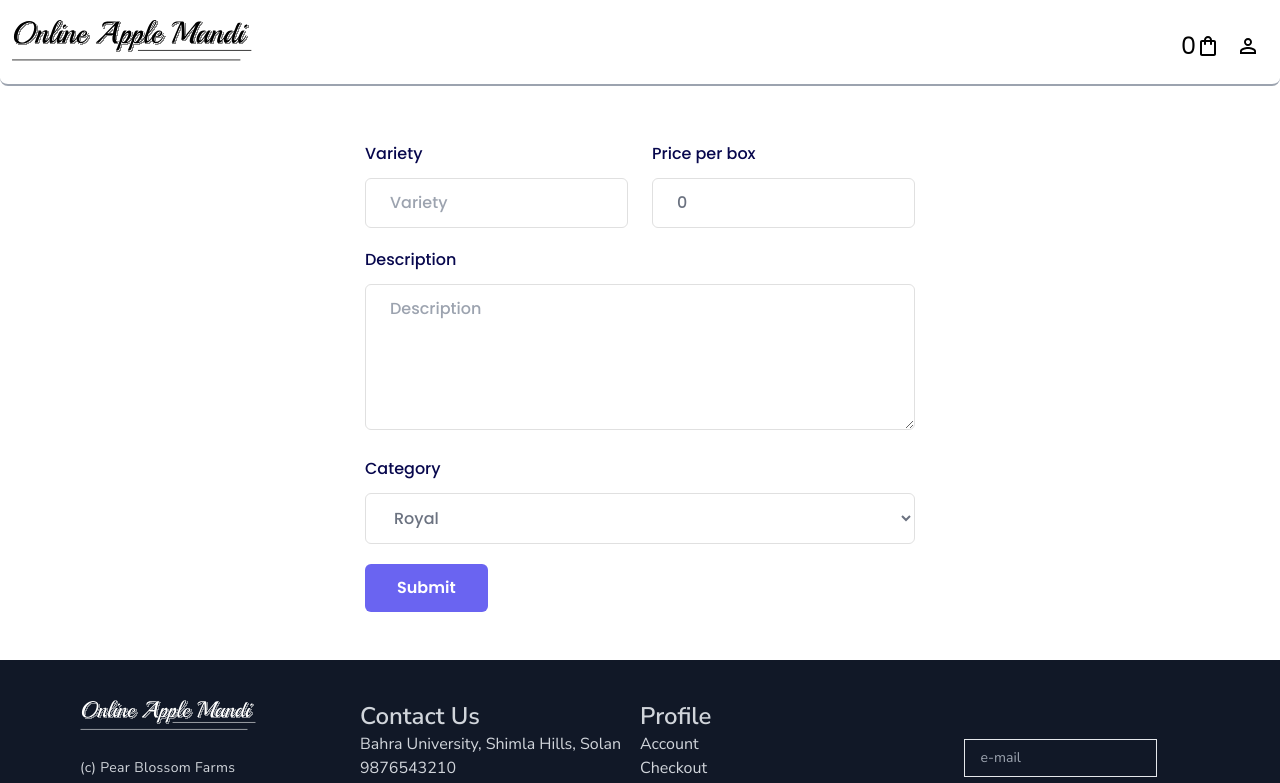
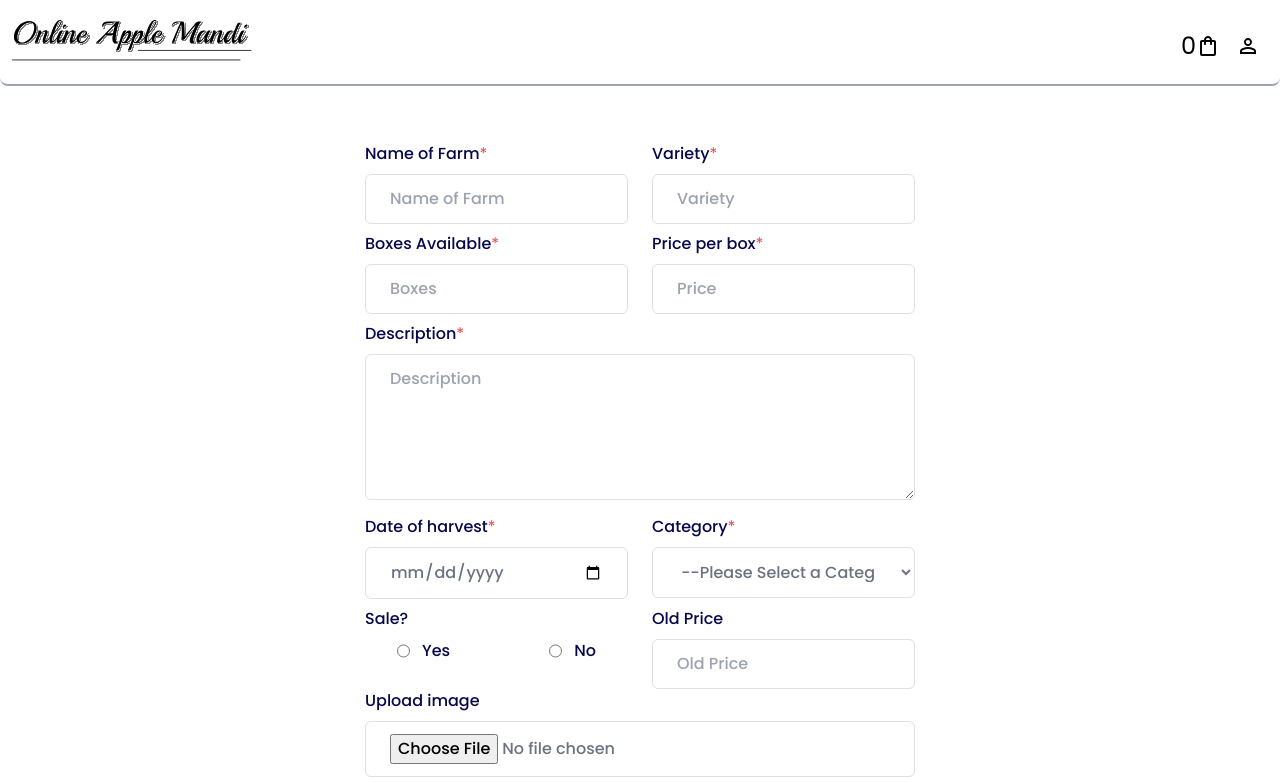
Before and after one commit to Blank333/AppleBids, a React (Create React App) app in the folder client/: page /addproduct in a window 1280 px wide. Shown: the top 783 px of the page. Built offline with nearby package versions, Linux system fonts and the light colour scheme.

Commit message:
UI changes Added options for setting old price and whether product is on sale

```diff
--- a/client/src/pages/AddProduct.js
+++ b/client/src/pages/AddProduct.js
@@ -3,31 +3,51 @@ import { collection, addDoc } from "firebase/firestore";
 import { db } from "../firebase.config";
 import { ToastContainer, toast } from "react-toastify";
 import { useNavigate } from "react-router-dom";
+import { useSelector } from "react-redux";
 
 const AddProduct = () => {
+  const userInfo = useSelector((state) => state.applebids.userInfo);
   const navigate = useNavigate();
   const [formData, setformData] = useState({
     title: "",
     description: "",
+    farm: "",
     price: 0,
+    boxes: 0,
     category: "",
+    DoH: "",
     isNew: false,
     oldPrice: 0,
+    uploadedBy: "",
   });
 
   const addProd = async (e) => {
     e.preventDefault();
-
+    if (
+      !document.forms["addProd"]["title"].value ||
+      !document.forms["addProd"]["description"].value ||
+      !document.forms["addProd"]["farm"].value ||
+      !document.forms["addProd"]["price"].value ||
+      !document.forms["addProd"]["category"].value ||
+      !document.forms["addProd"]["DoH"].value
+    ) {
+      toast.error("Please fill out the required fields!");
+      return false;
+    }
     try {
       const docRef = await addDoc(
         collection(db, "products"),
         {
           title: formData.title,
           description: formData.description,
+          farm: formData.farm,
           price: formData.price,
+          boxes: formData.boxes,
           category: formData.category,
+          DoH: formData.DoH,
           isNew: formData.isNew,
           oldPrice: formData.oldPrice,
+          uploadedBy: userInfo.name,
         },
         { merge: false }
       );
@@ -48,19 +68,45 @@ const AddProduct = () => {
   return (
     <div className='flex items-center justify-center p-12'>
       <div className='mx-auto w-full max-w-[550px]'>
-        <form action='/AddProduct' method='POST'>
+        <form action='/AddProduct' method='POST' name='addProd'>
           <div className='-mx-3 flex flex-wrap'>
             <div className='w-full px-3 sm:w-1/2'>
-              <div className='mb-5'>
+              <div className='mb-2'>
+                <div className='flex'>
                   <label
-                  for='title'
-                  className='mb-3 block text-base font-medium text-[#07074D]'
+                    htmlFor='farm'
+                    className='mb-2 block text-base font-medium text-[#07074D]'
+                  >
+                    Name of Farm
+                  </label>
+                  <span className='text-red-500 '>*</span>
+                </div>
+                <input
+                  type='text'
+                  required
+                  onChange={handleChange}
+                  name='farm'
+                  id='farm'
+                  placeholder='Name of Farm'
+                  className='w-full rounded-md border border-[#e0e0e0] bg-white py-3 px-6 text-base font-medium text-[#6B7280] outline-none focus:border-[#6A64F1] focus:shadow-md'
+                />
+              </div>
+            </div>
+
+            <div className='w-full px-3 sm:w-1/2'>
+              <div className='mb-2'>
+                <div className='flex'>
+                  <label
+                    htmlFor='title'
+                    className='mb-2 block text-base font-medium text-[#07074D]'
                   >
                     Variety
                   </label>
+                  <span className='text-red-500 '>*</span>
+                </div>
                 <input
                   type='text'
-                  value={formData.title}
+                  required
                   onChange={handleChange}
                   name='title'
                   id='title'
@@ -69,152 +115,217 @@ const AddProduct = () => {
                 />
               </div>
             </div>
+          </div>
+
+          <div className='-mx-3 flex flex-wrap'>
             <div className='w-full px-3 sm:w-1/2'>
-              <div className='mb-5'>
+              <div className='mb-2'>
+                <div className='flex'>
                   <label
-                  for='price'
-                  className='mb-3 block text-base font-medium text-[#07074D]'
+                    htmlFor='boxes'
+                    className='mb-2 block text-base font-medium text-[#07074D]'
+                  >
+                    Boxes Available
+                  </label>
+                  <span className='text-red-500 '>*</span>
+                </div>
+                <input
+                  type='number'
+                  name='boxes'
+                  id='boxes'
+                  required
+                  placeholder='Boxes'
+                  onChange={handleChange}
+                  className='w-full rounded-md border border-[#e0e0e0] bg-white py-3 px-6 text-base font-medium text-[#6B7280] outline-none focus:border-[#6A64F1] focus:shadow-md'
+                />
+              </div>
+            </div>
+
+            <div className='w-full px-3 sm:w-1/2'>
+              <div className='mb-2'>
+                <div className='flex'>
+                  <label
+                    htmlFor='price'
+                    className='mb-2 block text-base font-medium text-[#07074D]'
                   >
                     Price per box
                   </label>
+                  <span className='text-red-500 '>*</span>
+                </div>
+
                 <input
                   type='number'
                   name='price'
                   id='price'
+                  required
                   placeholder='Price'
-                  value={formData.price}
                   onChange={handleChange}
                   className='w-full rounded-md border border-[#e0e0e0] bg-white py-3 px-6 text-base font-medium text-[#6B7280] outline-none focus:border-[#6A64F1] focus:shadow-md'
                 />
               </div>
             </div>
           </div>
-          <div className='mb-5'>
+
+          <div className='mb-2'>
+            <div className='flex'>
               <label
-              for='description'
-              className='mb-3 block text-base font-medium text-[#07074D]'
+                htmlFor='description'
+                className='mb-2 block text-base font-medium text-[#07074D]'
               >
                 Description
               </label>
+              <span className='text-red-500 '>*</span>
+            </div>
             <textarea
               rows='5'
               name='description'
               id='description'
+              required
               placeholder='Description'
               value={formData.description}
               onChange={handleChange}
               className='w-full rounded-md border border-[#e0e0e0] bg-white py-3 px-6 text-base font-medium text-[#6B7280] outline-none focus:border-[#6A64F1] focus:shadow-md'
             />
           </div>
-          <div className='mb-5'>
+
+          <div className='-mx-3 flex flex-wrap'>
+            <div className='w-full px-3 sm:w-1/2'>
+              <div className='mb-2'>
+                <div className='flex'>
                   <label
-              for='category'
-              className='mb-3 block text-base font-medium text-[#07074D]'
+                    htmlFor='DoH'
+                    className='mb-2 block text-base font-medium text-[#07074D]'
+                  >
+                    Date of harvest
+                  </label>
+                  <span className='text-red-500 '>*</span>
+                </div>
+                <input
+                  type='date'
+                  name='DoH'
+                  id='DoH'
+                  required
+                  placeholder=''
+                  onChange={handleChange}
+                  className='w-full rounded-md border border-[#e0e0e0] bg-white py-3 px-6 text-base font-medium text-[#6B7280] outline-none focus:border-[#6A64F1] focus:shadow-md'
+                />
+              </div>
+            </div>
+
+            <div className='w-full px-3 sm:w-1/2 '>
+              <div className='flex'>
+                {" "}
+                <label
+                  htmlFor='category'
+                  className='mb-2 block text-base font-medium text-[#07074D]'
                 >
                   Category
                 </label>
+                <span className='text-red-500 '>*</span>
+              </div>
               <select
                 rows='5'
                 name='category'
                 id='category'
+                required
                 value={formData.category}
                 onChange={handleChange}
                 className='w-full rounded-md border border-[#e0e0e0] bg-white py-3 px-6 text-base font-medium text-[#6B7280] outline-none focus:border-[#6A64F1] focus:shadow-md'
               >
+                <option value=''>--Please Select a Category</option>
                 <option value='Royal'>Royal</option>
                 <option value='Golden'>Golden</option>
                 <option value='Crisp'>Crisp</option>
                 <option value='Tangy'>Tangy</option>
               </select>
             </div>
-
-          {/* <div class='mb-5'>
-            <label
-              for='guest'
-              class='mb-3 block text-base font-medium text-[#07074D]'
-            >
-              How many guest are you bringing?
-            </label>
-            <input
-              type='number'
-              name='guest'
-              id='guest'
-              placeholder='5'
-              min='0'
-              class='w-full appearance-none rounded-md border border-[#e0e0e0] bg-white py-3 px-6 text-base font-medium text-[#6B7280] outline-none focus:border-[#6A64F1] focus:shadow-md'
-            />
           </div>
 
-          <div class='-mx-3 flex flex-wrap'>
-            <div class='w-full px-3 sm:w-1/2'>
-              <div class='mb-5'>
+          <div className='-mx-3 flex flex-wrap'>
+            <div className='w-full px-3 sm:w-1/2'>
+              <div className='mb-2'>
+                <div className='flex'>
                   <label
-                  for='date'
-                  class='mb-3 block text-base font-medium text-[#07074D]'
+                    htmlFor='DoH'
+                    className='mb-2 block text-base font-medium text-[#07074D]'
                   >
-                  Date
+                    Sale?
                   </label>
-                <input
-                  type='date'
-                  name='date'
-                  id='date'
-                  class='w-full rounded-md border border-[#e0e0e0] bg-white py-3 px-6 text-base font-medium text-[#6B7280] outline-none focus:border-[#6A64F1] focus:shadow-md'
-                />
                 </div>
-            </div>
-            <div class='w-full px-3 sm:w-1/2'>
-              <div class='mb-5'>
-                <label
-                  for='time'
-                  class='mb-3 block text-base font-medium text-[#07074D]'
-                >
-                  Time
-                </label>
-                <input
-                  type='time'
-                  name='time'
-                  id='time'
-                  class='w-full rounded-md border border-[#e0e0e0] bg-white py-3 px-6 text-base font-medium text-[#6B7280] outline-none focus:border-[#6A64F1] focus:shadow-md'
-                />
-              </div>
-            </div>
-          </div>
-
-          <div class='mb-5'>
-            <label class='mb-3 block text-base font-medium text-[#07074D]'>
-              Are you coming to the event?
-            </label>
-            <div class='flex items-center space-x-6'>
-              <div class='flex items-center'>
+                <div className='flex justify-between px-8 items-center'>
+                  <div className='flex'>
                     <input
                       type='radio'
-                  name='radio1'
-                  id='radioButton1'
-                  class='h-5 w-5'
+                      name='isNew'
+                      id='isNew'
+                      placeholder=''
+                      onChange={handleChange}
+                      className='w-full rounded-md border border-[#e0e0e0] bg-white py-3 px-6 text-base font-medium text-[#6B7280] outline-none focus:border-[#6A64F1] focus:shadow-md'
                     />
                     <label
-                  for='radioButton1'
+                      for='isNew'
                       class='pl-3 text-base font-medium text-[#07074D]'
                     >
                       Yes
                     </label>
                   </div>
-              <div class='flex items-center'>
+
+                  <div className='flex'>
                     <input
                       type='radio'
-                  name='radio1'
-                  id='radioButton2'
-                  class='h-5 w-5'
+                      name='isNew'
+                      id='isNew'
+                      required
+                      placeholder=''
+                      onChange={handleChange}
+                      className='w-full rounded-md border border-[#e0e0e0] bg-white py-3 px-6 text-base font-medium text-[#6B7280] outline-none focus:border-[#6A64F1] focus:shadow-md'
                     />
                     <label
-                  for='radioButton2'
+                      for='isNew'
                       class='pl-3 text-base font-medium text-[#07074D]'
                     >
                       No
                     </label>
                   </div>
                 </div>
-          </div> */}
+              </div>
+            </div>
+
+            <div className='w-full px-3 sm:w-1/2 '>
+              <div className='flex'>
+                {" "}
+                <label
+                  htmlFor='oldPrice'
+                  className='mb-2 block text-base font-medium text-[#07074D]'
+                >
+                  Old Price
+                </label>
+              </div>
+              <input
+                type='number'
+                name='oldPrice'
+                id='oldPrice'
+                placeholder='Old Price'
+                onChange={handleChange}
+                className='w-full rounded-md border border-[#e0e0e0] bg-white py-3 px-6 text-base font-medium text-[#6B7280] outline-none focus:border-[#6A64F1] focus:shadow-md'
+              />
+            </div>
+          </div>
+
+          <div className='mb-3 flex flex-wrap'>
+            <label
+              className='mb-2 block text-base font-medium text-[#07074D]'
+              htmlFor='image'
+            >
+              Upload image
+            </label>
+            <input
+              className='w-full rounded-md border border-[#e0e0e0] bg-white py-3 px-6 text-base font-medium text-[#6B7280] outline-none focus:border-[#6A64F1] focus:shadow-md'
+              id='image'
+              type='file'
+              accept='image/png, image/gif, image/jpeg'
+            ></input>
+          </div>
 
           <div>
             <button
```
Also changed, not shown: client/src/components/Product.js (+36 -9 lines). Lines whose indentation alone changed are shown as unchanged.
